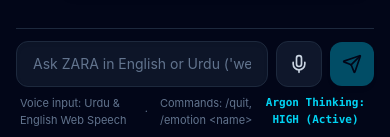
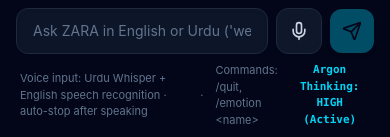
Before and after one commit to paracha34/zara, a React (Vite) app: page / in a window 390 px wide. Shown: the part 704-841 px from the top of the page. Built offline with nearby package versions, Linux system fonts and the light colour scheme; no server answers.

Commit message:
Clarify Urdu microphone auto-stop behavior

```diff
--- a/src/components/ChatInterface.tsx
+++ b/src/components/ChatInterface.tsx
@@ -284,7 +284,7 @@ export const ChatInterface: React.FC<ChatInterfaceProps> = ({
 
         <div className="flex items-center justify-between text-[11px] text-slate-500 mt-2 px-1">
           <div className="flex items-center gap-3">
-            <span>Voice input: Urdu & English Web Speech</span>
+            <span>Voice input: Urdu Whisper + English speech recognition · auto-stop after speaking</span>
             <span>·</span>
             <span>Commands: /quit, /emotion &lt;name&gt;</span>
           </div>
```
